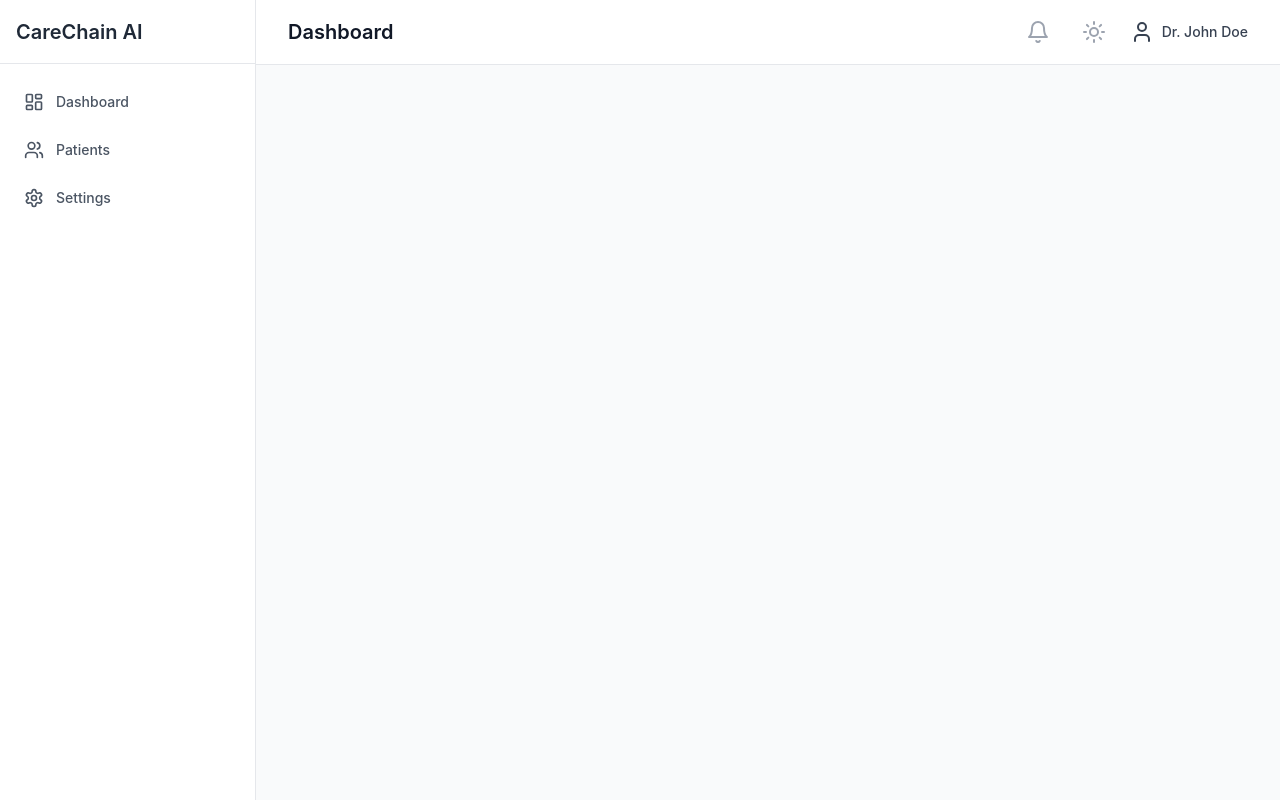
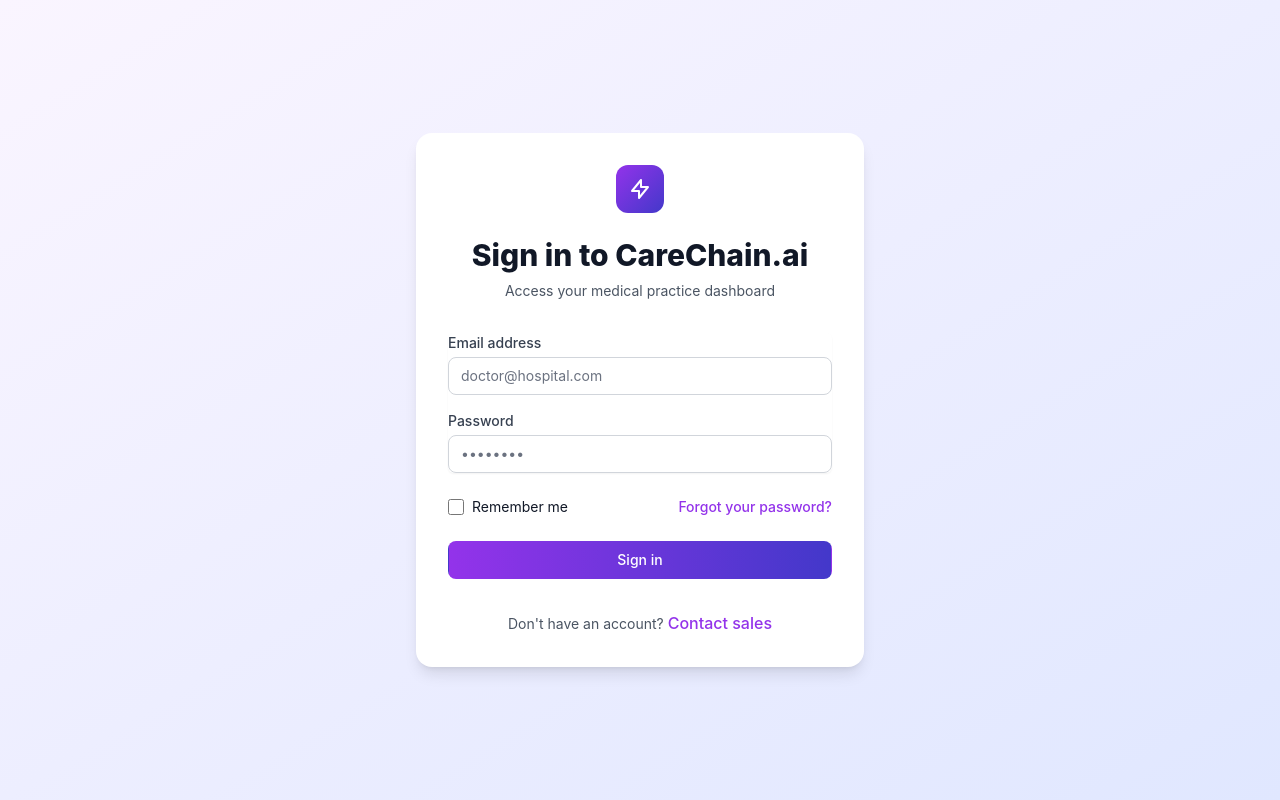
Before and after one commit to AdvayaHackathon/104.Priority_Queue, a React (Create React App) app in the folder web/: page /login in a window 1280 px wide. Built offline with nearby package versions, Linux system fonts and the light colour scheme.

Commit message:
login page created

```diff
--- a/web/src/App.js
+++ b/web/src/App.js
@@ -1,9 +1,13 @@
 import React from "react";
-import { BrowserRouter as Router, Route, Routes } from "react-router-dom";
+import {
+  BrowserRouter as Router,
+  Routes,
+  Route,
+  Navigate,
+} from "react-router-dom";
 import { ThemeProvider } from "./contexts/ThemeContext";
 import Layout from "./components/layout/Layout";
-import CareChainWelcome from "./WelcomePage";
-import Dashboard from "./pages/Dashboard";
+import Dashboard from "./components/dashboard/Dashboard";
 import Patients from "./pages/Patients";
 import UploadPrescription from "./pages/UploadPrescription";
 import DrugInteractions from "./pages/DrugInteractions";
@@ -18,6 +22,19 @@
 import PatientDetails from "./pages/patient/PatientDetails";
 import NewCheckup from "./pages/patient/NewCheckup";
 import CareChainWelcome2 from "./WelcomePag";
+import Login from "./components/auth/Login";
+
+// Protected Route component
+const ProtectedRoute = ({ children }) => {
+  // Add your authentication check here
+  const isAuthenticated = localStorage.getItem("isAuthenticated");
+
+  if (!isAuthenticated) {
+    return <Navigate to="/login" replace />;
+  }
+
+  return children;
+};
 
 const App = () => {
   return (
@@ -25,12 +42,20 @@
       <Router>
         <Routes>
           <Route path="/" element={<CareChainWelcome2 />} />
+          <Route path="/login" element={<Login />} />
           <Route
             path="/*"
             element={
               <Layout>
                 <Routes>
-                  <Route path="/dashboard" element={<Dashboard />} />
+                  <Route
+                    path="/dashboard"
+                    element={
+                      <ProtectedRoute>
+                        <Dashboard />
+                      </ProtectedRoute>
+                    }
+                  />
                   <Route path="/patients" element={<Patients />} />
                   <Route
                     path="/patients/:id/details"
--- a/web/src/WelcomePag.js
+++ b/web/src/WelcomePag.js
@@ -1,6 +1,7 @@
 import React, { useState, useEffect } from "react";
 import { motion } from "framer-motion";
 import { useNavigate } from "react-router-dom";
+import Login from "./components/auth/Login";
 
 export default function CareChainWelcome2() {
   const navigate = useNavigate();
@@ -147,6 +148,7 @@
             initial={{ opacity: 0, x: 20 }}
             animate={{ opacity: isLoaded ? 1 : 0, x: isLoaded ? 0 : 20 }}
             transition={{ duration: 0.5, delay: 0.4 }}
+            onClick={() => navigate("/login")}
             className="bg-gradient-to-r from-purple-600 to-indigo-700 hover:from-purple-700 hover:to-indigo-800 text-white font-medium py-2 px-6 rounded-lg transition-colors shadow-lg"
           >
             Login
@@ -182,7 +184,7 @@
             </p>
             <div className="flex space-x-4">
               <button
-                onClick={() => navigate("/dashboard")}
+                onClick={() => navigate("/login")}
                 className="bg-gradient-to-r from-purple-600 to-indigo-700 hover:from-purple-700 hover:to-indigo-800 text-white font-medium py-3 px-8 rounded-lg shadow-lg hover:shadow-xl transition-all"
               >
                 Get Started
@@ -511,7 +513,10 @@
               AI-enhanced medical data management.
             </p>
             <div className="flex flex-col sm:flex-row justify-center space-y-4 sm:space-y-0 sm:space-x-6">
-              <button className="bg-white text-purple-600 hover:bg-purple-50 font-bold py-4 px-10 rounded-lg transition-all shadow-lg">
+              <button
+                onClick={() => navigate("/login")}
+                className="bg-white text-purple-600 hover:bg-purple-50 font-bold py-4 px-10 rounded-lg transition-all shadow-lg"
+              >
                 Get Started Now
               </button>
               <button className="bg-transparent text-white border-2 border-white hover:bg-white hover:text-purple-600 font-bold py-4 px-10 rounded-lg transition-all">
--- a/web/src/WelcomePage.jsx
+++ /dev/null
@@ -1,27 +0,0 @@
-import React from "react";
-import { useNavigate } from "react-router-dom";
-
-const CareChainWelcome = () => {
-  const navigate = useNavigate();
-
-  return (
-    <div className="min-h-screen bg-gradient-to-br from-blue-50 to-blue-100 flex items-center justify-center">
-      <div className="max-w-2xl px-8 py-12 bg-white rounded-2xl shadow-lg">
-        <h1 className="text-4xl font-bold text-gray-900 mb-4">
-          Welcome to CareChain AI
-        </h1>
-        <p className="text-xl text-gray-600 mb-8">
-          Your AI-powered clinical decision support system
-        </p>
-        <button
-          onClick={() => navigate("/dashboard")}
-          className="px-6 py-3 bg-blue-600 text-white rounded-lg hover:bg-blue-700 transition-colors"
-        >
-          Enter Dashboard
-        </button>
-      </div>
-    </div>
-  );
-};
-
-export default CareChainWelcome;
--- /dev/null
+++ b/web/src/components/auth/Login.jsx
@@ -0,0 +1,174 @@
+import React, { useState } from "react";
+import { useNavigate } from "react-router-dom";
+
+const Login = () => {
+  const navigate = useNavigate();
+  const [formData, setFormData] = useState({
+    email: "",
+    password: "",
+  });
+  const [error, setError] = useState("");
+
+  const handleChange = (e) => {
+    setFormData({
+      ...formData,
+      [e.target.name]: e.target.value,
+    });
+  };
+
+  // Simple validation function
+  const validateCredentials = (credentials) => {
+    if (!credentials.email || !credentials.password) {
+      return false;
+    }
+    // Email must be from a hospital domain and password must be 6+ chars
+    return (
+      credentials.email.endsWith("@hospital.com") &&
+      credentials.password.length >= 6
+    );
+  };
+
+  const handleSubmit = async (e) => {
+    e.preventDefault();
+    setError("");
+
+    try {
+      const isValid = validateCredentials(formData);
+
+      if (isValid) {
+        // Here you would normally make an API call to your backend
+        // For now, we'll just navigate to dashboard if validation passes
+        navigate("/dashboard");
+      } else {
+        setError("Invalid credentials. Please check your email and password.");
+      }
+    } catch (error) {
+      console.error("Login error:", error);
+      setError("An error occurred during login. Please try again.");
+    }
+  };
+
+  return (
+    <div className="min-h-screen bg-gradient-to-br from-purple-50 to-indigo-100 flex items-center justify-center px-4 sm:px-6 lg:px-8">
+      <div className="max-w-md w-full space-y-8 bg-white p-8 rounded-2xl shadow-lg">
+        <div>
+          <div className="w-12 h-12 bg-gradient-to-br from-purple-600 to-indigo-700 rounded-xl mx-auto flex items-center justify-center">
+            <svg
+              xmlns="http://www.w3.org/2000/svg"
+              className="h-6 w-6 text-white"
+              fill="none"
+              viewBox="0 0 24 24"
+              stroke="currentColor"
+            >
+              <path
+                strokeLinecap="round"
+                strokeLinejoin="round"
+                strokeWidth={2}
+                d="M13 10V3L4 14h7v7l9-11h-7z"
+              />
+            </svg>
+          </div>
+          <h2 className="mt-6 text-center text-3xl font-extrabold text-gray-900">
+            Sign in to CareChain.ai
+          </h2>
+          <p className="mt-2 text-center text-sm text-gray-600">
+            Access your medical practice dashboard
+          </p>
+        </div>
+        <form className="mt-8 space-y-6" onSubmit={handleSubmit}>
+          {error && (
+            <div className="bg-red-50 border border-red-400 text-red-700 px-4 py-3 rounded relative">
+              {error}
+            </div>
+          )}
+          <div className="rounded-md shadow-sm space-y-4">
+            <div>
+              <label
+                htmlFor="email"
+                className="block text-sm font-medium text-gray-700"
+              >
+                Email address
+              </label>
+              <input
+                id="email"
+                name="email"
+                type="email"
+                autoComplete="email"
+                required
+                value={formData.email}
+                onChange={handleChange}
+                className="mt-1 appearance-none relative block w-full px-3 py-2 border border-gray-300 rounded-lg placeholder-gray-500 text-gray-900 focus:outline-none focus:ring-purple-500 focus:border-purple-500 focus:z-10 sm:text-sm"
+                placeholder="doctor@hospital.com"
+              />
+            </div>
+            <div>
+              <label
+                htmlFor="password"
+                className="block text-sm font-medium text-gray-700"
+              >
+                Password
+              </label>
+              <input
+                id="password"
+                name="password"
+                type="password"
+                autoComplete="current-password"
+                required
+                value={formData.password}
+                onChange={handleChange}
+                className="mt-1 appearance-none relative block w-full px-3 py-2 border border-gray-300 rounded-lg placeholder-gray-500 text-gray-900 focus:outline-none focus:ring-purple-500 focus:border-purple-500 focus:z-10 sm:text-sm"
+                placeholder="••••••••"
+              />
+            </div>
+          </div>
+
+          <div className="flex items-center justify-between">
+            <div className="flex items-center">
+              <input
+                id="remember-me"
+                name="remember-me"
+                type="checkbox"
+                className="h-4 w-4 text-purple-600 focus:ring-purple-500 border-gray-300 rounded"
+              />
+              <label
+                htmlFor="remember-me"
+                className="ml-2 block text-sm text-gray-900"
+              >
+                Remember me
+              </label>
+            </div>
+
+            <div className="text-sm">
+              <a
+                href="#"
+                className="font-medium text-purple-600 hover:text-purple-500"
+              >
+                Forgot your password?
+              </a>
+            </div>
+          </div>
+
+          <div>
+            <button
+              type="submit"
+              className="group relative w-full flex justify-center py-2 px-4 border border-transparent text-sm font-medium rounded-lg text-white bg-gradient-to-r from-purple-600 to-indigo-700 hover:from-purple-700 hover:to-indigo-800 focus:outline-none focus:ring-2 focus:ring-offset-2 focus:ring-purple-500"
+            >
+              Sign in
+            </button>
+          </div>
+        </form>
+        <div className="text-center">
+          <span className="text-sm text-gray-600">Don't have an account? </span>
+          <a
+            href="#"
+            className="font-medium text-purple-600 hover:text-purple-500"
+          >
+            Contact sales
+          </a>
+        </div>
+      </div>
+    </div>
+  );
+};
+
+export default Login;
--- /dev/null
+++ b/web/src/components/dashboard/Dashboard.jsx
@@ -0,0 +1,20 @@
+import React from "react";
+import { useNavigate } from "react-router-dom";
+
+const Dashboard = () => {
+  const navigate = useNavigate();
+
+  return (
+    <div className="min-h-screen bg-gray-50 p-6">
+      <h1 className="text-2xl font-bold text-gray-900">Doctor Dashboard</h1>
+      <button
+        onClick={() => navigate("/")}
+        className="mt-4 bg-purple-600 text-white px-4 py-2 rounded-lg"
+      >
+        Logout
+      </button>
+    </div>
+  );
+};
+
+export default Dashboard;
```
Also changed, not shown: web/src/pages/Settings.jsx (+19 -16 lines).
